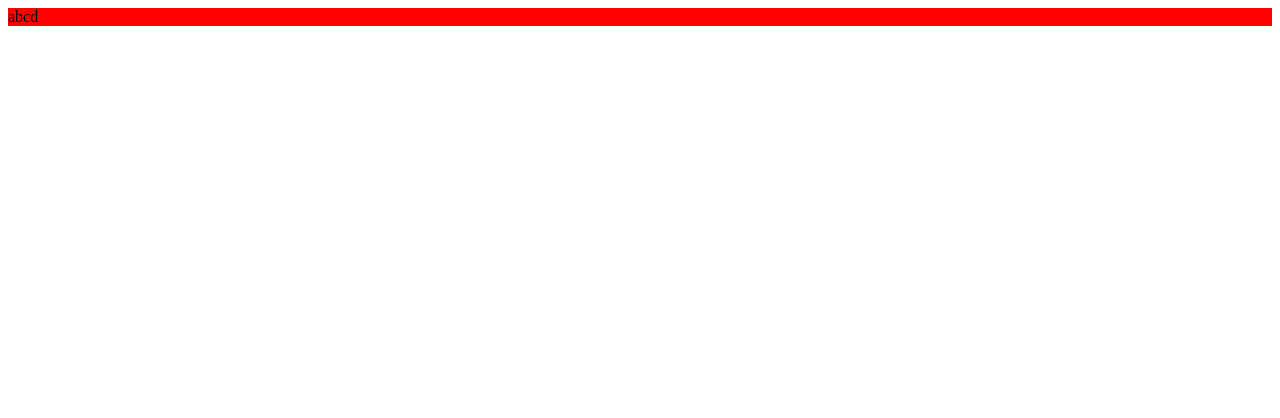
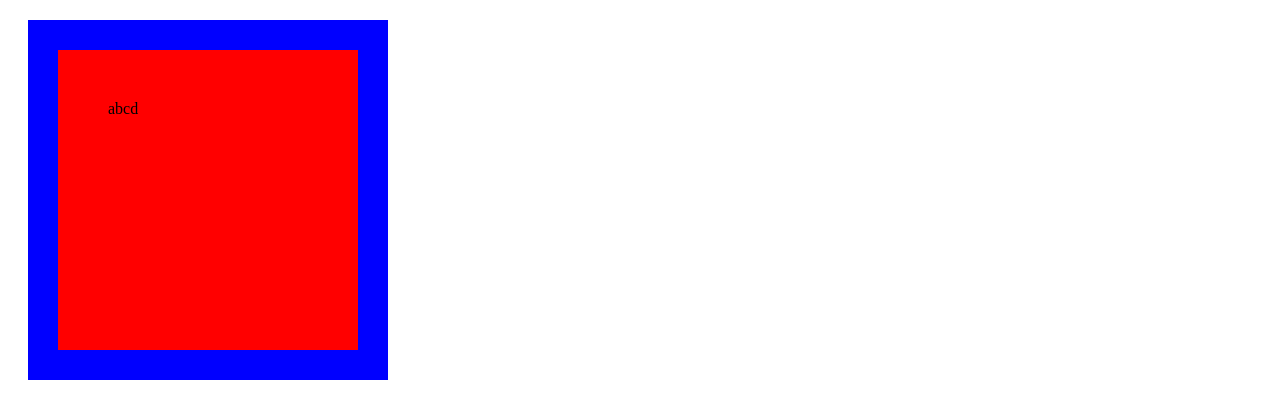
Before and after one commit to shahidulshohid/conceptual-section-one-two, a plain HTML site: page index.html in a window 1280 px wide. Drawn offline with Linux system fonts and the light colour scheme.

Commit message:
box-model practice is done

```diff
--- a/index.html
+++ b/index.html
@@ -7,14 +7,18 @@
     <style>
         div {
             background-color: red;
+            width: 200px;
+            height: 200px;
+            padding: 50px;
+            border: 30px solid blue;
+            margin: 20px;
         }
     </style>
 </head>
 <body>
-    <div>
         <div>
             abcd
         </div>
-    </div>
+
 </body>
 </html>
```
